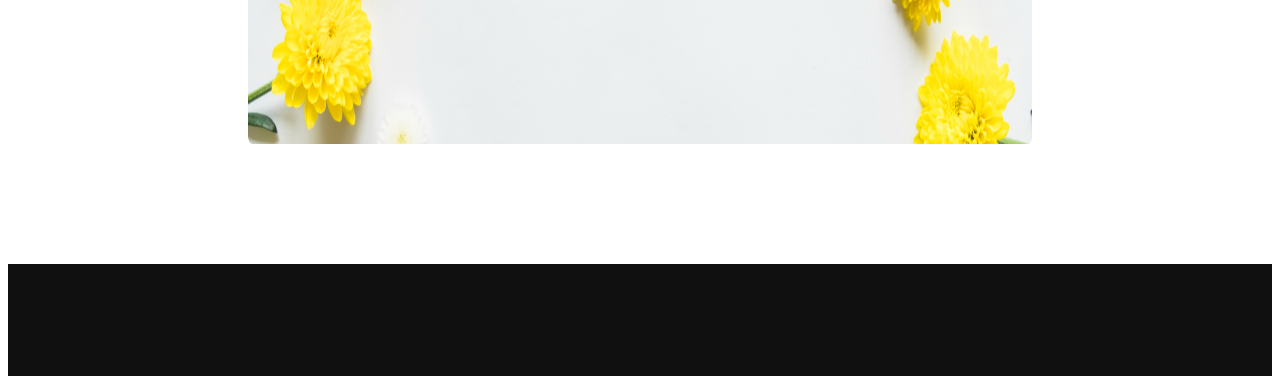
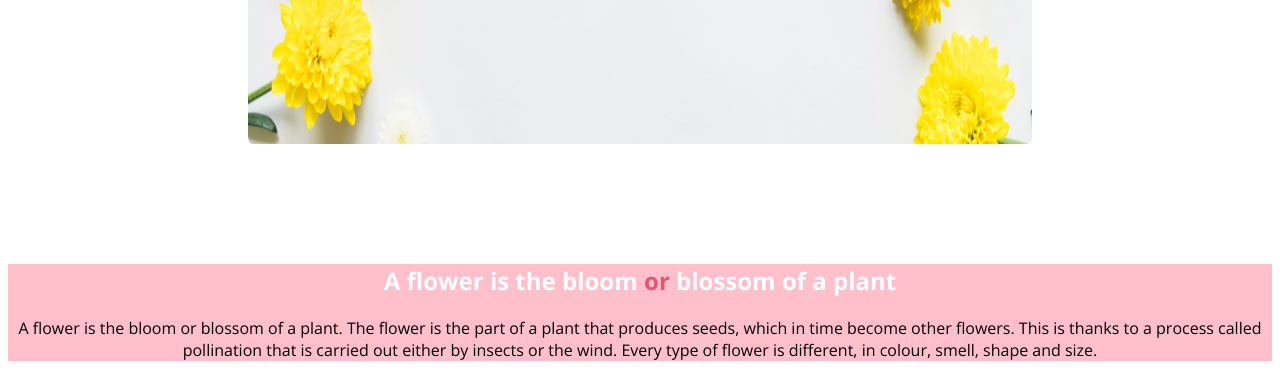
Before and after one commit to AR-Fahad/flower-assignment, a plain HTML site: page index.html in a window 1280 px wide. Shown: the part 4810-5186 px from the top of the page. Drawn offline with nearby package versions, Linux system fonts and the light colour scheme.

Commit message:
new content added

```diff
--- a/Style/style.css
+++ b/Style/style.css
@@ -177,3 +177,14 @@ footer>p{
     font-weight: 400;
     text-align: center;
 }
+.new{
+    background-color: pink;
+}
+.new > h2{
+    color: white;
+    text-align: center;
+}
+.new > article{
+    counter-reset: grey;
+    text-align: center;
+}
--- a/index.html
+++ b/index.html
@@ -82,6 +82,10 @@
                 <input type="submit" value="Subscribe" class="btn">
             </div>
         </section>
+        <section class="new">
+            <h2>A flower is the bloom <span>or</span> blossom of a plant</h2>
+            <article>A flower is the bloom or blossom of a plant. The flower is the part of a plant that produces seeds, which in time become other flowers. This is thanks to a process called pollination that is carried out either by insects or the wind. Every type of flower is different, in colour, smell, shape and size.</article>
+        </section>
 
     </main>
     <footer>
```
